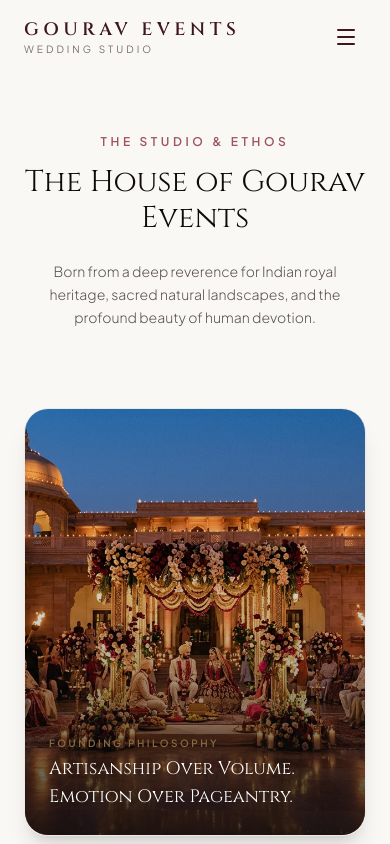
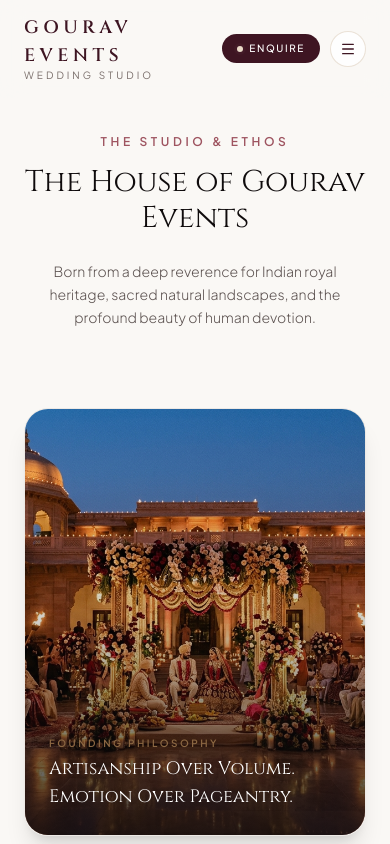
Before and after one commit to MainPiyushHoon/gouravevents, a Next.js app: page /about in a window 390 px wide. Shown: the top 844 px of the page. Built offline with nearby package versions, Linux system fonts and the light colour scheme.

Commit message:
fix: resolve mobile navbar button styling and eliminate scroll blur glitch

```diff
--- a/src/components/navigation/Navbar.tsx
+++ b/src/components/navigation/Navbar.tsx
@@ -24,10 +24,10 @@ export default function Navbar() {
 
   return (
     <header
-      className={`fixed top-0 left-0 right-0 z-50 py-4 transition-all duration-300 ${
+      className={`fixed top-0 left-0 right-0 z-50 py-3.5 sm:py-4 backdrop-blur-md transform-gpu transition-[background-color,border-color,box-shadow] duration-300 ${
         isScrolled
-          ? "bg-alabaster/95 backdrop-blur-md border-b border-champagne-border/40 shadow-sm shadow-charcoal/5"
-          : "bg-alabaster/60 backdrop-blur-xs border-b border-transparent"
+          ? "bg-alabaster/95 border-b border-champagne-border/40 shadow-sm shadow-charcoal/5"
+          : "bg-alabaster/70 border-b border-transparent"
       }`}
     >
       <div className="max-w-7xl mx-auto px-6 md:px-12 flex items-center justify-between">
@@ -76,19 +76,32 @@ export default function Navbar() {
           })}
         </nav>
 
-        {/* Mobile Menu Button */}
-        <button
-          onClick={() => setMobileMenuOpen(!mobileMenuOpen)}
-          className="md:hidden p-2 text-burgundy hover:text-charcoal transition-colors"
-          aria-label="Toggle navigation menu"
-        >
-          {mobileMenuOpen ? <X className="w-6 h-6" /> : <Menu className="w-6 h-6" />}
-        </button>
+        {/* Mobile Navigation Actions */}
+        <div className="flex md:hidden items-center gap-2.5">
+          <Link
+            href="/enquire"
+            className="inline-flex items-center gap-1.5 px-3.5 py-1.5 rounded-full border border-burgundy/30 bg-burgundy text-ivory text-[10px] uppercase tracking-[0.16em] font-medium shadow-xs active:scale-95 transition-all"
+          >
+            <span className="relative flex h-1.5 w-1.5">
+              <span className="animate-ping absolute inline-flex h-full w-full rounded-full bg-champagne-light opacity-75"></span>
+              <span className="relative inline-flex rounded-full h-1.5 w-1.5 bg-champagne-light"></span>
+            </span>
+            <span>Enquire</span>
+          </Link>
+
+          <button
+            onClick={() => setMobileMenuOpen(!mobileMenuOpen)}
+            className="w-9 h-9 rounded-full border border-champagne-border/50 bg-white/90 text-burgundy hover:bg-white active:scale-95 transition-all duration-200 shadow-2xs flex items-center justify-center cursor-pointer"
+            aria-label="Toggle navigation menu"
+          >
+            {mobileMenuOpen ? <X className="w-4 h-4" /> : <Menu className="w-4 h-4" />}
+          </button>
+        </div>
       </div>
 
       {/* Mobile Drawer */}
       {mobileMenuOpen && (
-        <div className="md:hidden fixed inset-0 top-[65px] bg-alabaster/98 backdrop-blur-xl border-t border-champagne-border/40 z-40 px-6 py-10 flex flex-col justify-between shadow-2xl">
+        <div className="md:hidden fixed inset-0 top-[57px] sm:top-[65px] bg-alabaster border-t border-champagne-border/40 z-40 px-6 py-10 flex flex-col justify-between shadow-2xl overflow-y-auto">
           <nav className="flex flex-col space-y-6">
             {siteConfig.navLinks.map((link) => (
               <Link
```
